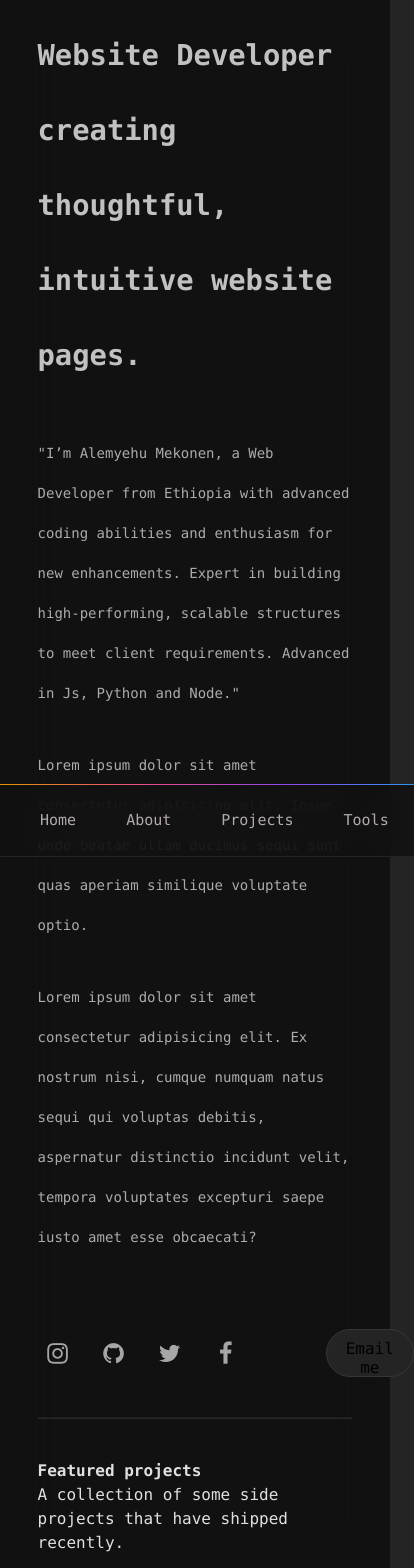
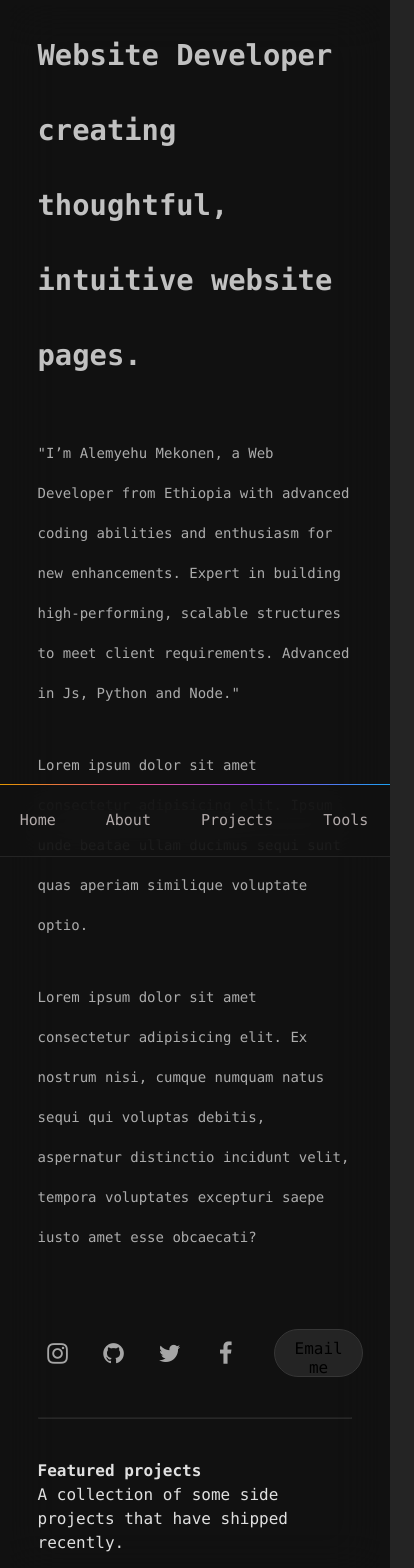
Before and after one commit to afteralexxo/portofolio-using-react, a React (Vite) app: page / in a window 390 px wide. Shown: the top 1568 px of the page, 414 px wide, since content can reach past the window. Built offline with nearby package versions, Linux system fonts and the light colour scheme.

Commit message:
fix margin and padding of links

```diff
--- a/src/App.css
+++ b/src/App.css
@@ -5,7 +5,7 @@
 @media only screen and (max-width: 768px){
     .topbar{
       top: 93%;
-      width: fit-content;
+      width: 100%;
       justify-content: center;
     }
     .topbar::before{
@@ -33,6 +33,9 @@
     .main-parag{
         font-size: 14px;
     }
+    .home-links{
+      gap: 1.8rem;
+    }
     .link-container{
       padding-left: 0rem;
     }
```
